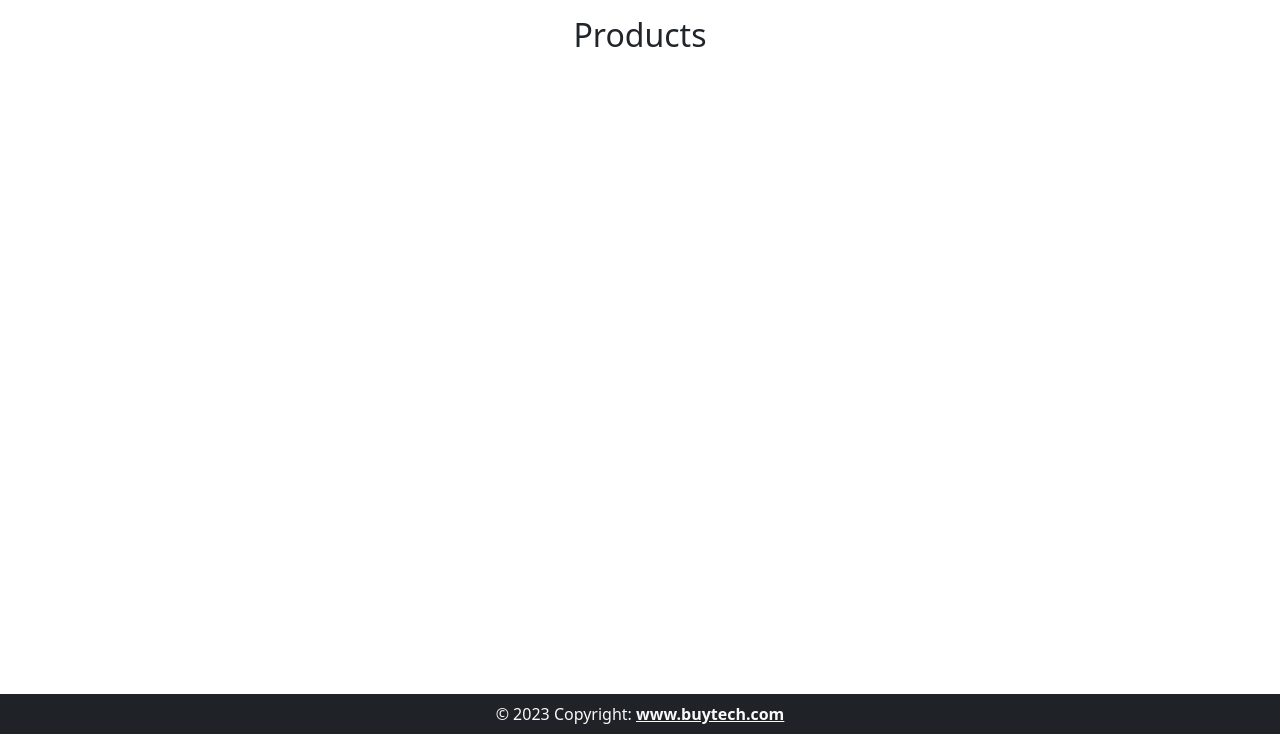
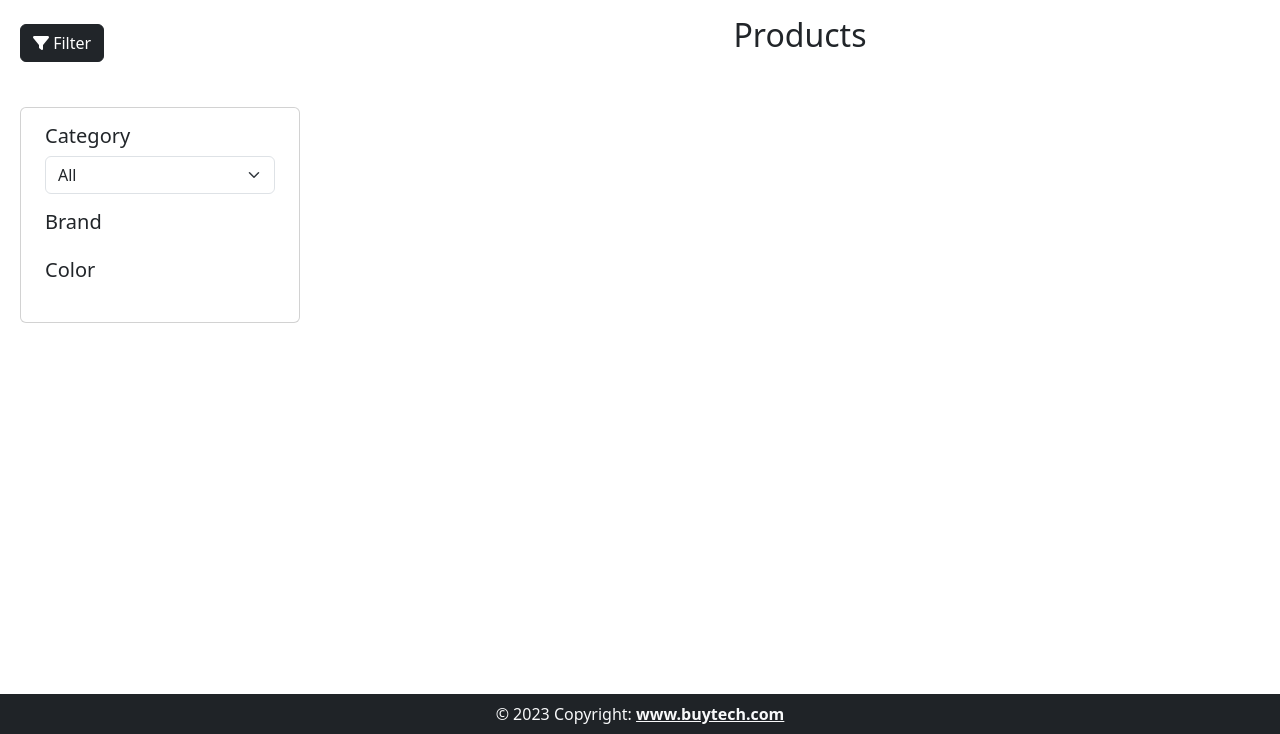
Before and after one commit to shivanijoshi05/BuyTech, a Django app: page / in a window 1280 px wide. Shown: the part 66-800 px from the top of the page. Run offline with Django 4.2, Linux system fonts and the light colour scheme; data that the repository does not hold is empty; some libraries are stand-ins or nearby versions.

Commit message:
add: filter and search for products

```diff
--- a/templates/customer/home.html
+++ b/templates/customer/home.html
@@ -1,73 +1,205 @@
 {% extends "customer/base.html" %}
 {%load static%}
-{%block title%}home {%endblock title%}
+{%block title%}buyTech {%endblock title%}
 {%block homeactive%} active {%endblock homeactive%}
 
 {%block body%}
-{%if messages%}
-<div class="alert alert-success my-0" role="alert">
+{%if messages or response.messages%}
+<div class="alert my-0 {% if message.tags == success %} alert-success {%else%} alert-danger {%endif%}" role="alert">
     {% for message in messages %}
     <small {% if message.tags %} class="{{ message.tags }}" {% endif %}>{{ message }}</small>
     {% endfor %}
 </div>
 {%endif%}
-<h2 class="text-center my-3"> Products </h2>
+    <div class="row px-0 mx-0">
+        <div class="row px-0 mx-0">
+            <div class="col-md-3 my-4">
+                <!-- Filter Button (Responsive) -->
+                <button class="btn btn-dark d-block  mx-2" type="button" data-bs-toggle="collapse" data-bs-target="#filterColumn">
+                    <i class="fas fa-filter"></i> Filter
+                </button>
+            </div>
+            <div class="col-md-9">
+                <h2 class="text-center my-3"> Products </h2>
+            </div>
 
-<section style="display: flex; flex-direction: row; flex-wrap: wrap ;">
-    {% for product in products %}
-    <a href="{% url 'detail_product_view' product.id %}" class="text-decoration-none">
-        <div class="card" style="width: 18rem; margin:20px;">
+            <div class="row px-0 mx-0">
+                <!-- Filter Column (Responsive) -->
+                <div class="col-md-3 my-3  collapse d-md-block" id="filterColumn">
+                    <div class="card card-body mx-2" style="margin-top: 5px;">
+                        <div class="row mb-3 mx-2">
+                            <h5 class="px-0">Category</h5>
+                            <select class="form-select" id="category">
+                                <option value="All">All</option>
+                                <option value="Mobile">Mobile</option>
+                                <option value="Laptop">Laptop</option>
+                            </select>
+                        </div>
+                        <div class="row mb-3 mx-2">
+                            <h5 class="px-0">Brand</h5>
+                            <div id="brandFilter">
 
-            <div class="bg-image hover-overlay ripple ripple-surface ripple-surface-light" data-mdb-ripple-color="light">
-                <div class="card-img-container mt-2" style=" display: flex;
-          justify-content: center;
-          align-items: center;
-          height: 200px;"><img src="{{ product.image.url }}" class="card-img-top mx-auto img-fluid"
-                        style="border-top-left-radius: 15px; border-top-right-radius: 15px; width:200px; height:200px;">
-                    <a href="#!">
-                        <div class="mask"></div>
-                    </a>
+                            </div>
+                        </div>
+                        <div class="row mb-3 mx-2">
+                            <h5 class="px-0">Color</h5>
+                            <div id="colorFilter">
+
+                            </div>
+                        </div>
+                    </div>
+                </div>
+                <div class="col-md-9 mb-3">
+
+                    <div id="products">
+                    </div>
                 </div>
 
             </div>
-            <div class="card-body py-0">
-                <div class="text-center">
-                    <div>
-                        <p class="text-dark my-0">{{product.name}}</p>
-                        <p class="small text-muted">{{product.category}}</p>
-                    </div>
-                </div>
-            </div>
-            <hr class="my-0" />
-            <div class="card-body py-0">
-                <div class="d-flex justify-content-between align-items-center py-2">
-                    <p class="text-dark text-decoration-none mb-0">Price</p>
-                    <p class="text-dark text-decoration-none mb-0">$ {{product.price}}</p>
-                </div>
-            </div>
-            <hr class="my-0" />
-            <div class="card-body">
-                <div class="d-flex justify-content-between align-items-center pb-2 mb-1">
-                    <a href="{% url 'detail_product_view' product.id %}" class="text-decoration-none text-dark"><button
-                            class="btn btn-outline-dark">View</button></a>
-                    <a href="{% url 'add_to_cart' product.id %}" class="text-decoration-none">
-                        <button class="btn btn-outline-dark">Add to Cart</button>
-                    </a>
-                </div>
-            </div>
         </div>
-    </a>
-    {% endfor %}
-</section>
+
+
+    </div>
+
 <style>
     section {
         margin: 20px;
     }
 
-    @media (max-width: 768px) {
+      @media (max-width: 768px) {
+
         section {
             justify-content: center;
         }
     }
+    .btn-filter {
+        margin-bottom: 10px;
+
+    }
+    #brandFilter,#colorFilter{
+        padding:0;
+    }
 </style>
+
+<script src="{% static 'js/jquery.min.js'%}"></script>
+<script src="{% static 'js/bootstrap.min.js'%}"></script>
+<script src="{% static 'js/bootstrap.bundle.min.js' %}"></script>
+<script>
+      // Define a function to handle the search
+        function searchProducts() {
+            const searchInput = $('#product-search');
+            const searchResults = $('#products');
+            const query = searchInput.val();
+
+            $.ajax({
+                url: `/product/api/product-search/?query=${query}`,
+                method: 'GET',
+                dataType: 'json',
+                success: function (data) {
+                    // Clear previous search results
+                    searchResults.empty();
+
+                    $('#products').html(data.product_list_html);
+                },
+                error: function (error) {
+                    console.error('Error fetching data:', error);
+                }
+            });
+        }
+
+        // Function to populate select element with options
+        function populateCheckboxes(checkboxDivId, options, name) {
+            const checkboxDiv = $(checkboxDivId);
+            checkboxDiv.empty();
+
+            options.forEach(option => {
+                const checkboxLabel = $('<label>', {
+                    class: 'form-check-label d-block mb-2', // Add class for a block element
+                    text: option,
+                    for: name + '-' + option
+                });
+
+                const checkboxInput = $('<input>', {
+                    class: 'form-check-input mx-2',
+                    type: 'checkbox',
+                    name: name,
+                    value: option,
+                    id: name + '-' + option
+                });
+
+                checkboxLabel.prepend(checkboxInput);
+                checkboxDiv.append(checkboxLabel);
+            });
+        }
+        // Function to fetch and filter products
+        function filterProducts() {
+            const selectedCategory = $('#category').val();
+            const selectedBrands = $('input[name="brand"]:checked').map(function () {
+                return this.value;
+            }).get();
+            const selectedColors = $('input[name="color"]:checked').map(function () {
+                return this.value;
+            }).get();
+            console.log(selectedBrands);
+            // Make an AJAX request to your product filter API
+            $.ajax({
+                url: '/product/api/filter-products/',
+                method: 'GET',
+                dataType: 'json',
+                data: {
+                    category: selectedCategory,
+                    brand: selectedBrands,
+                    color: selectedColors,
+                },
+                success: function (data) {
+                    // Handle the filtered product data here, e.g., update the UI
+                    $('#products').html(data.product_list_html);
+                },
+                error: function (error) {
+                    console.error('Error fetching filtered products:', error);
+                },
+                complete: function (data) {
+                    console.log("Data sent to server:", data);
+                }
+            });
+
+        }
+
+
+
+        $(document).ready(function () {
+            filterProducts();
+
+            // Fetch filter options from the API
+            $.ajax({
+                url: '/product/api/filter-options/',
+                method: 'GET',
+                dataType: 'json',
+                success: function (data) {
+                    // Populate brand filter
+                    populateCheckboxes('#brandFilter', data.brands, 'brand');
+
+                    // Populate color filter
+                    populateCheckboxes('#colorFilter', data.colors, 'color');
+                },
+                error: function (error) {
+                    console.error('Error fetching filter options:', error);
+                }
+            });
+
+
+
+            // Bind the input event listener to the search input only after user interaction
+            $('#product-search').on('input', function () {
+                searchProducts();
+            });
+
+            // Bind event listeners to filter products when category, brand, or color changes
+            $('#category').on('change', filterProducts);
+            $('#brandFilter').on('change', 'input[name="brand"]', filterProducts);
+            $('#colorFilter').on('change', 'input[name="color"]', filterProducts);
+
+        });
+
+</script>
 {% endblock body%}
```
Also changed, not shown: templates/product_list.html (added, +73 -0 lines), static/images/no-results-image.jpg (added).
